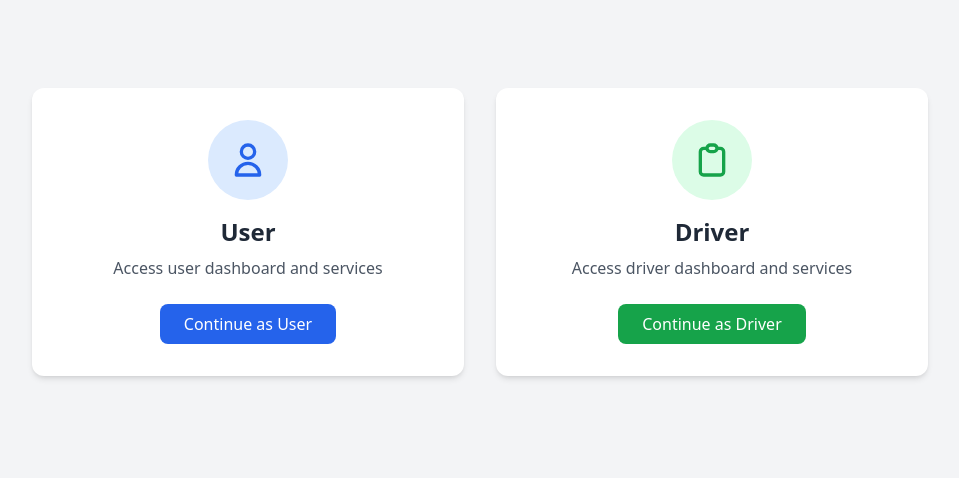
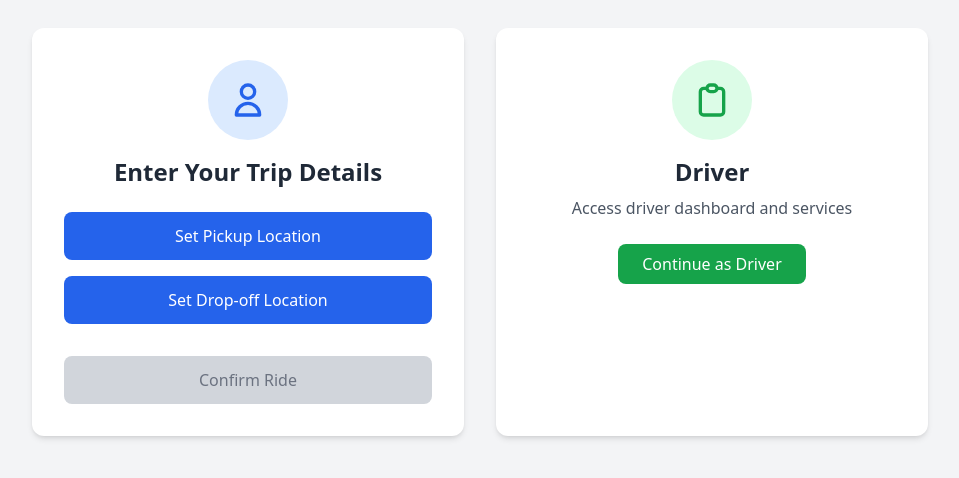
Before and after one commit to Rishitha-Gurijala/gocometFE, a React (Vite) app: page / in a window 1280 px wide. Shown: the part 168-646 px from the top of the page, without its empty margins (160-1119 px from the left). Built offline with nearby package versions, Linux system fonts and the light colour scheme.

Commit message:
hjcdhdbcj

```diff
--- a/src/App.jsx
+++ b/src/App.jsx
@@ -2,6 +2,11 @@ import { useState } from 'react';
 import { MapContainer, TileLayer, Marker, Popup } from 'react-leaflet';
 import 'leaflet/dist/leaflet.css';
 import L from 'leaflet';
+
+const LOCATION_TYPES = {
+  SOURCE: 'source',
+  DESTINATION: 'destination'
+};
 
 // Fix for default marker icons in React
 const defaultIcon = new L.Icon({
@@ -15,11 +20,15 @@ const defaultIcon = new L.Icon({
 });
 
 export default function App() {
-  const [location, setLocation] = useState(null);
+  const [locations, setLocations] = useState({
+    [LOCATION_TYPES.SOURCE]: null,
+    [LOCATION_TYPES.DESTINATION]: null
+  });
+  const [currentLocationType, setCurrentLocationType] = useState(null);
   const [error, setError] = useState(null);
-  const [showMap, setShowMap] = useState(false);
+  const [isLoading, setIsLoading] = useState(false);
 
-  const callRideApi = async (userId, latitude, longitude) => {
+  const callRideApi = async (locationType, latitude, longitude) => {
     try {
       const response = await fetch('/api/v1/rides', {
         method: 'POST',
@@ -27,7 +36,8 @@ export default function App() {
           'Content-Type': 'application/json',
         },
         body: JSON.stringify({
-          userId,
+          userId: '1234',
+          locationType,
           latitude,
           longitude
         })
@@ -38,43 +48,89 @@ export default function App() {
       }
 
       const data = await response.json();
-      console.log('Ride API response:', data);
-      return data;
+      console.log(`${locationType} location saved:`, { latitude, longitude }, 'Response:', data);
+      return { ...data, locationType };
     } catch (error) {
-      console.error('Error calling ride API:', error);
+      console.error(`Error saving ${locationType} location:`, error);
       throw error;
     }
   };
 
-  const getUserLocation = () => {
+  const handleLocationSelection = (locationType) => {
+    setCurrentLocationType(locationType);
+    setIsLoading(true);
+    setError(null);
+
     if (navigator.geolocation) {
       navigator.geolocation.getCurrentPosition(
-        async (position) => {
+        (position) => {
           const { latitude, longitude } = position.coords;
-          console.log('User location - Latitude:', latitude, 'Longitude:', longitude);
+          console.log(`${locationType} location - Latitude: ${latitude}, Longitude: ${longitude}`);
 
-          try {
-            // Call the ride API with the user's location
-            await callRideApi('1234', latitude, longitude);
+          // Update state with the selected location
+          setLocations(prev => ({
+            ...prev,
+            [locationType]: { lat: latitude, lng: longitude }
+          }));
 
-            // Update state if API call is successful
-            setLocation({ lat: latitude, lng: longitude });
-            setShowMap(true);
-            setError(null);
-          } catch (error) {
-            setError('Failed to initialize ride. Please try again.');
-            console.error('Error:', error);
-          }
+          // Reset current location type
+          setCurrentLocationType(null);
+          setError(null);
+          setIsLoading(false);
         },
         (err) => {
           setError('Unable to retrieve your location. Please ensure location services are enabled.');
-          setShowMap(false);
+          setCurrentLocationType(null);
+          setIsLoading(false);
           console.error('Error getting location:', err);
         }
       );
     } else {
       setError('Geolocation is not supported by your browser');
-      setShowMap(false);
+      setIsLoading(false);
+    }
+  };
+
+  const isLocationSelected = (type) => locations[type] !== null;
+  const isBothLocationsSelected = Object.values(locations).every(loc => loc !== null);
+
+  const handleConfirmRide = async () => {
+    if (!isBothLocationsSelected) return;
+
+    setIsLoading(true);
+    setError(null);
+
+    try {
+      const response = await fetch('/api/v1/rides', {
+        method: 'POST',
+        headers: {
+          'Content-Type': 'application/json',
+        },
+        body: JSON.stringify({
+          userId: '1234',
+          source: {
+            latitude: locations[LOCATION_TYPES.SOURCE].lat,
+            longitude: locations[LOCATION_TYPES.SOURCE].lng
+          },
+          destination: {
+            latitude: locations[LOCATION_TYPES.DESTINATION].lat,
+            longitude: locations[LOCATION_TYPES.DESTINATION].lng
+          }
+        })
+      });
+
+      if (!response.ok) {
+        throw new Error(`Failed to confirm ride: ${response.statusText}`);
+      }
+
+      const data = await response.json();
+      console.log('Ride confirmed:', data);
+      alert('Your ride has been confirmed!');
+    } catch (error) {
+      console.error('Error confirming ride:', error);
+      setError('Failed to confirm ride. Please try again.');
+    } finally {
+      setIsLoading(false);
     }
   };
 
@@ -89,13 +145,84 @@ export default function App() {
                 <path strokeLinecap="round" strokeLinejoin="round" strokeWidth={2} d="M16 7a4 4 0 11-8 0 4 4 0 018 0zM12 14a7 7 0 00-7 7h14a7 7 0 00-7-7z" />
               </svg>
             </div>
-            <h2 className="text-2xl font-bold text-gray-800 mb-2">User</h2>
-            <p className="text-gray-600">Access user dashboard and services</p>
+            <h2 className="text-2xl font-bold text-gray-800 mb-6">Enter Your Trip Details</h2>
+
+            {/* Source Button */}
+            <div className="mb-4">
+              <button
+                onClick={() => handleLocationSelection(LOCATION_TYPES.SOURCE)}
+                disabled={isLoading}
+                className={`w-full px-6 py-3 rounded-lg transition-colors ${
+                  isLocationSelected(LOCATION_TYPES.SOURCE)
+                    ? 'bg-green-100 text-green-800 border-2 border-green-300'
+                    : 'bg-blue-600 text-white hover:bg-blue-700'
+                } ${isLoading && currentLocationType === LOCATION_TYPES.SOURCE ? 'opacity-50' : ''}`}
+              >
+                {isLoading && currentLocationType === LOCATION_TYPES.SOURCE ? (
+                  'Getting current location...'
+                ) : isLocationSelected(LOCATION_TYPES.SOURCE) ? (
+                  <span className="flex items-center justify-center">
+                    <svg className="w-5 h-5 mr-2" fill="currentColor" viewBox="0 0 20 20" xmlns="http://www.w3.org/2000/svg">
+                      <path fillRule="evenodd" d="M10 18a8 8 0 100-16 8 8 0 000 16zm3.707-9.293a1 1 0 00-1.414-1.414L9 10.586 7.707 9.293a1 1 0 00-1.414 1.414l2 2a1 1 0 001.414 0l4-4z" clipRule="evenodd" />
+                    </svg>
+                    Source Set
+                  </span>
+                ) : (
+                  'Set Pickup Location'
+                )}
+              </button>
+              {isLocationSelected(LOCATION_TYPES.SOURCE) && (
+                <div className="mt-2 text-sm text-gray-600">
+                  {locations[LOCATION_TYPES.SOURCE].lat.toFixed(6)}, {locations[LOCATION_TYPES.SOURCE].lng.toFixed(6)}
+                </div>
+              )}
+            </div>
+
+            {/* Destination Button */}
+            <div className="mb-6">
+              <button
+                onClick={() => handleLocationSelection(LOCATION_TYPES.DESTINATION)}
+                disabled={isLoading}
+                className={`w-full px-6 py-3 rounded-lg transition-colors ${
+                  isLocationSelected(LOCATION_TYPES.DESTINATION)
+                    ? 'bg-green-100 text-green-800 border-2 border-green-300'
+                    : 'bg-blue-600 text-white hover:bg-blue-700'
+                } ${isLoading && currentLocationType === LOCATION_TYPES.DESTINATION ? 'opacity-50' : ''}`}
+              >
+                {isLoading && currentLocationType === LOCATION_TYPES.DESTINATION ? (
+                  'Getting current location...'
+                ) : isLocationSelected(LOCATION_TYPES.DESTINATION) ? (
+                  <span className="flex items-center justify-center">
+                    <svg className="w-5 h-5 mr-2" fill="currentColor" viewBox="0 0 20 20" xmlns="http://www.w3.org/2000/svg">
+                      <path fillRule="evenodd" d="M10 18a8 8 0 100-16 8 8 0 000 16zm3.707-9.293a1 1 0 00-1.414-1.414L9 10.586 7.707 9.293a1 1 0 00-1.414 1.414l2 2a1 1 0 001.414 0l4-4z" clipRule="evenodd" />
+                    </svg>
+                    Destination Set
+                  </span>
+                ) : (
+                  'Set Drop-off Location'
+                )}
+              </button>
+              {isLocationSelected(LOCATION_TYPES.DESTINATION) && (
+                <div className="mt-2 text-sm text-gray-600">
+                  {locations[LOCATION_TYPES.DESTINATION].lat.toFixed(6)}, {locations[LOCATION_TYPES.DESTINATION].lng.toFixed(6)}
+                </div>
+              )}
+            </div>
+
+            {/* Continue Button */}
             <button
-              onClick={getUserLocation}
-              className="mt-6 px-6 py-2 bg-blue-600 text-white rounded-lg hover:bg-blue-700 transition-colors"
+              onClick={() => {
+                // Handle form submission here
+                console.log('Locations:', locations);
+              }}
+              disabled={!isBothLocationsSelected || isLoading}
+              className={`w-full mt-2 px-6 py-3 rounded-lg transition-colors ${
+                isBothLocationsSelected
+                  ? 'bg-green-600 text-white hover:bg-green-700'
+                  : 'bg-gray-300 text-gray-500 cursor-not-allowed'
+              }`}
             >
-              Continue as User
+              {isLoading ? 'Processing...' : 'Confirm Ride'}
             </button>
 
             {error && (
@@ -104,25 +231,57 @@ export default function App() {
               </div>
             )}
 
-            {showMap && location && (
-              <div className="mt-6 rounded-lg overflow-hidden border border-gray-200" style={{ height: '300px' }}>
+            {isBothLocationsSelected && (
+              <div className="mt-6">
+                <button
+                  onClick={handleConfirmRide}
+                  disabled={isLoading}
+                  className="w-full mb-4 py-3 px-6 bg-blue-600 text-white rounded-lg hover:bg-blue-700 transition-colors disabled:opacity-50 disabled:cursor-not-allowed flex items-center justify-center"
+                >
+                  {isLoading ? (
+                    <>
+                      <svg className="animate-spin -ml-1 mr-2 h-5 w-5 text-white" xmlns="http://www.w3.org/2000/svg" fill="none" viewBox="0 0 24 24">
+                        <circle className="opacity-25" cx="12" cy="12" r="10" stroke="currentColor" strokeWidth="4"></circle>
+                        <path className="opacity-75" fill="currentColor" d="M4 12a8 8 0 018-8V0C5.373 0 0 5.373 0 12h4zm2 5.291A7.962 7.962 0 014 12H0c0 3.042 1.135 5.824 3 7.938l3-2.647z"></path>
+                      </svg>
+                      Confirming...
+                    </>
+                  ) : 'Confirm Ride'}
+                </button>
+                <div className="rounded-lg overflow-hidden border border-gray-200" style={{ height: '300px' }}>
                 <MapContainer
-                  center={[location.lat, location.lng]}
-                  zoom={15}
+                  center={[
+                    (locations[LOCATION_TYPES.SOURCE].lat + locations[LOCATION_TYPES.DESTINATION].lat) / 2,
+                    (locations[LOCATION_TYPES.SOURCE].lng + locations[LOCATION_TYPES.DESTINATION].lng) / 2
+                  ]}
+                  zoom={13}
                   style={{ height: '100%', width: '100%' }}
-                  scrollWheelZoom={false}
+                  scrollWheelZoom={true}
                 >
                   <TileLayer
                     url="https://{s}.tile.openstreetmap.org/{z}/{x}/{y}.png"
                     attribution='&copy; <a href="https://www.openstreetmap.org/copyright">OpenStreetMap</a> contributors'
                   />
-                  <Marker position={[location.lat, location.lng]} icon={defaultIcon}>
+                  <Marker
+                    position={[locations[LOCATION_TYPES.SOURCE].lat, locations[LOCATION_TYPES.SOURCE].lng]}
+                    icon={defaultIcon}
+                  >
                     <Popup>
-                      You are here!<br />
-                      {location.lat.toFixed(6)}, {location.lng.toFixed(6)}
+                      <strong>Pickup Location</strong><br />
+                      {locations[LOCATION_TYPES.SOURCE].lat.toFixed(6)}, {locations[LOCATION_TYPES.SOURCE].lng.toFixed(6)}
+                    </Popup>
+                  </Marker>
+                  <Marker
+                    position={[locations[LOCATION_TYPES.DESTINATION].lat, locations[LOCATION_TYPES.DESTINATION].lng]}
+                    icon={defaultIcon}
+                  >
+                    <Popup>
+                      <strong>Drop-off Location</strong><br />
+                      {locations[LOCATION_TYPES.DESTINATION].lat.toFixed(6)}, {locations[LOCATION_TYPES.DESTINATION].lng.toFixed(6)}
                     </Popup>
                   </Marker>
                 </MapContainer>
+              </div>
               </div>
             )}
           </div>
```
